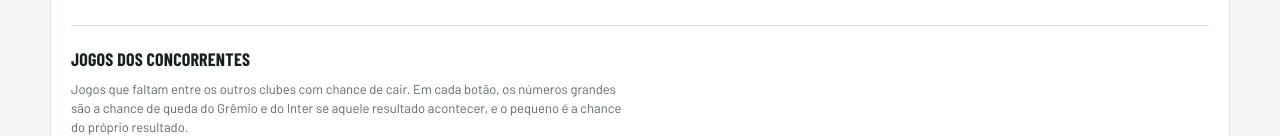
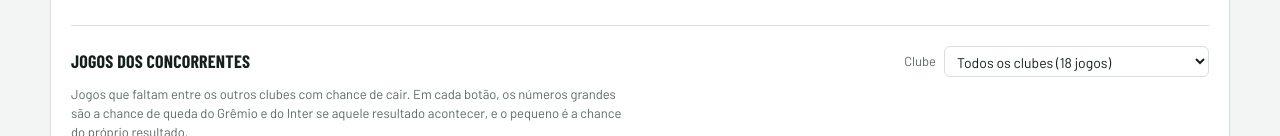
Before and after one commit to isaacrsjr/grenal, a plain HTML site: page index.html in a window 1280 px wide. Shown: the part 2394-2530 px from the top of the page. Drawn offline with nearby package versions, Linux system fonts and the light colour scheme.

Commit message:
Filtra os jogos dos concorrentes por clube
Uma lista suspensa ao lado do título mostra só os jogos de um
concorrente, com a chance de queda e o número de jogos de cada um. A
escolha fica salva no navegador; os resultados fixados em outros jogos
continuam valendo.

Co-Authored-By: Claude Opus 5.5 <noreply@anthropic.com>

```diff
--- a/index.html
+++ b/index.html
@@ -116,6 +116,11 @@ th.fcol,td.fcol{text-align:center}
 .cols h3,.rivals h3{font-size:18px;text-transform:uppercase;margin-bottom:8px}
 .rivals{margin-top:28px;padding-top:20px;border-top:1px solid var(--line)}
 .rivals .simhelp{margin-bottom:12px}
+.rivhead{display:flex;justify-content:space-between;align-items:center;gap:8px 16px;flex-wrap:wrap;margin-bottom:8px}
+.rivals .rivhead h3{margin-bottom:0}
+.rivsel{display:flex;align-items:center;gap:8px;font-size:13px;color:var(--muted)}
+.rivsel select{font:inherit;font-size:14px;color:var(--ink);background:var(--panel);border:1px solid var(--line);border-radius:6px;padding:5px 8px;max-width:100%;cursor:pointer}
+.rivsel select:focus-visible{outline:2px solid var(--gre);outline-offset:1px}
 .rivfx{display:grid;grid-template-columns:repeat(auto-fit,minmax(260px,1fr));gap:12px 20px}
 .empty{color:var(--muted);padding:24px 0;text-align:center}
 .note{font-size:13px;color:var(--muted);max-width:75ch}
@@ -292,7 +297,8 @@ table.mini{width:auto;min-width:min(100%,380px);font-size:13px;margin:10px 0}
     <div class="simbar" id="simbar"></div>
     <p class="simhelp">Toque num resultado para fixá-lo; toque de novo para soltar. Em cada botão, o número grande é a chance de queda do clube se aquele resultado acontecer (levando em conta os outros já escolhidos) e o pequeno é a chance do próprio resultado. Como tudo vem de simulações, os valores podem oscilar cerca de 1 ponto entre um cálculo e outro. <a href="#how" id="howLink">Entenda a conta</a>.</p>
     <div class="cols"><div><h3 style="color:var(--gre)">Grêmio</h3><div class="fx" id="fx-6273"></div></div><div><h3 style="color:var(--int)">Internacional</h3><div class="fx" id="fx-1936"></div></div></div>
-    <div class="rivals"><h3>Jogos dos concorrentes</h3>
+    <div class="rivals"><div class="rivhead"><h3>Jogos dos concorrentes</h3>
+        <label class="rivsel">Clube <select id="rivFilter"><option value="">Todos os clubes</option></select></label></div>
       <p class="simhelp">Jogos que faltam entre os outros clubes com chance de cair. Em cada botão, os números grandes são a chance de queda do Grêmio e do Inter se aquele resultado acontecer, e o pequeno é a chance do próprio resultado.</p>
       <div class="rivfx" id="fx-riv"></div></div>
   </section>
@@ -535,6 +541,7 @@ function renderLive(){var box=$('live'),keys=Object.keys(state.live||{});box.tex
 /* todos os jogos são cruzados com a queda da dupla: os da dupla e os dos concorrentes ficam no simulador */
 var TRACK=[];TEAMS.forEach(function(h){TEAMS.forEach(function(a){if(h!==a)TRACK.push(h+'-'+a)})});
 var RIV_MIN=0.005; // concorrente: chance de queda de pelo menos 0,5% (sem resultados escolhidos)
+var LS_RIV='gn_riv_v1';
 var LS_SIM='gn_sim_v1', sim={sel:lsGet(LS_SIM)||{}, res:null, timer:null, fromLink:false};
 /* ---------- compartilhar: os resultados escolhidos vão no link (#sim=mandante-visitante-resultado.…) ---------- */
 function simHash(sel){var ks=Object.keys(sel).sort();return ks.length?'#sim='+ks.map(function(k){return k+'-'+sel[k]}).join('.'):''}
@@ -565,8 +572,18 @@ function pick(key,code){if(sim.sel[key]===code)delete sim.sel[key];else sim.sel[
 /* jogos restantes entre outros clubes em que ao menos um tem chance de cair (ou que já têm resultado escolhido) */
 function rivalGames(c){return c.remainingGames.filter(function(g){if(FOCUS.indexOf(g.h)>=0||FOCUS.indexOf(g.a)>=0)return false;
   return c.probs[g.h]>=RIV_MIN||c.probs[g.a]>=RIV_MIN||sim.sel[g.h+'-'+g.a]!=null}).sort(function(a,b){return (a.date||'9')<(b.date||'9')?-1:1})}
+/* filtro por clube: as opções são os concorrentes da lista, do maior risco para o menor */
+function rivalFilter(c,all){var sel=$('rivFilter'),cur=sel.value||lsGet(LS_RIV)||'',n={};
+  all.forEach(function(g){[g.h,g.a].forEach(function(t){if(c.probs[t]>=RIV_MIN||sim.sel[g.h+'-'+g.a]!=null)n[t]=(n[t]||0)+1})});
+  var ts=Object.keys(n).sort(function(a,b){return c.probs[b]-c.probs[a]||(nm(a)<nm(b)?-1:1)});
+  if(!n[cur])cur='';
+  sel.textContent='';sel.appendChild(new Option('Todos os clubes ('+all.length+(all.length===1?' jogo)':' jogos)'),''));
+  ts.forEach(function(t){sel.appendChild(new Option(nm(t)+' · queda '+pct(c.probs[t])+' · '+n[t]+(n[t]===1?' jogo':' jogos'),t))});
+  sel.value=cur;sel.disabled=!all.length;
+  if(!sel._bound){sel._bound=true;sel.addEventListener('change',function(){lsSet(LS_RIV,sel.value);renderRivals(state.cur,sim.res||state.cur)})}
+  return cur}
 function renderRivals(c,r){var box=$('fx-riv');box.textContent='';
-  var list=rivalGames(c);
+  var all=rivalGames(c),f=rivalFilter(c,all),list=f?all.filter(function(g){return g.h===f||g.a===f}):all;
   if(!list.length){box.appendChild(el('div','empty','Nenhum jogo entre concorrentes até o fim do campeonato.'));return}
   list.forEach(function(g){var key=g.h+'-'+g.a,chosen=sim.sel[key];
     var row=el('div','fxrow'),o=el('div','opp');o.appendChild(el('span','d',g.date?fmtDate(g.date):'a definir'));
```
Also changed, not shown: 1 other file.
